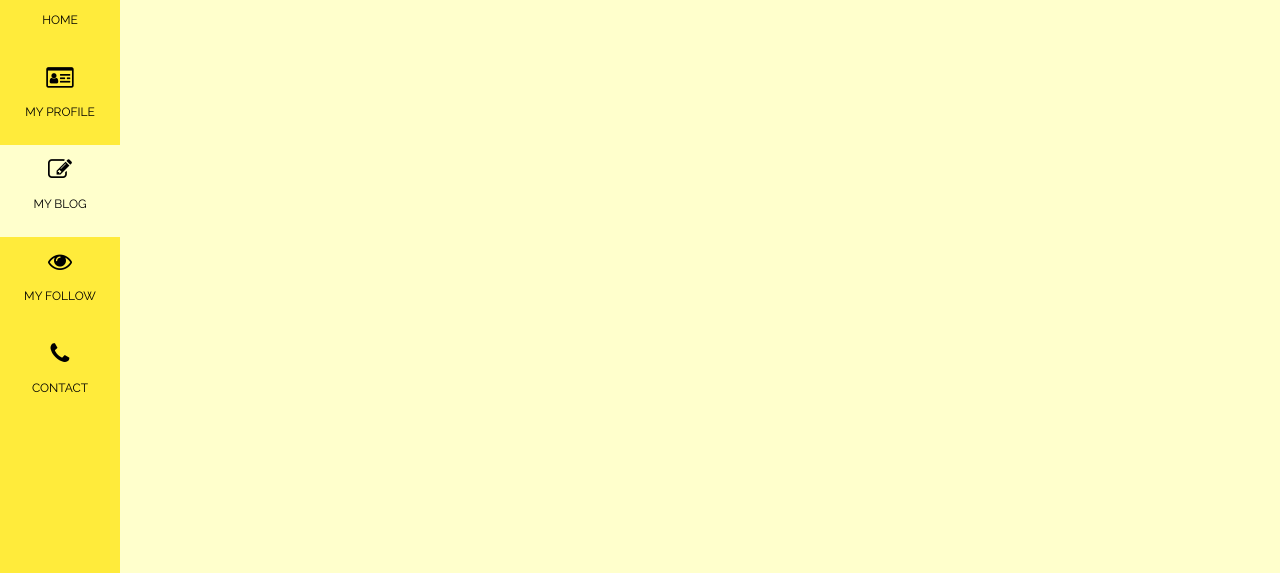
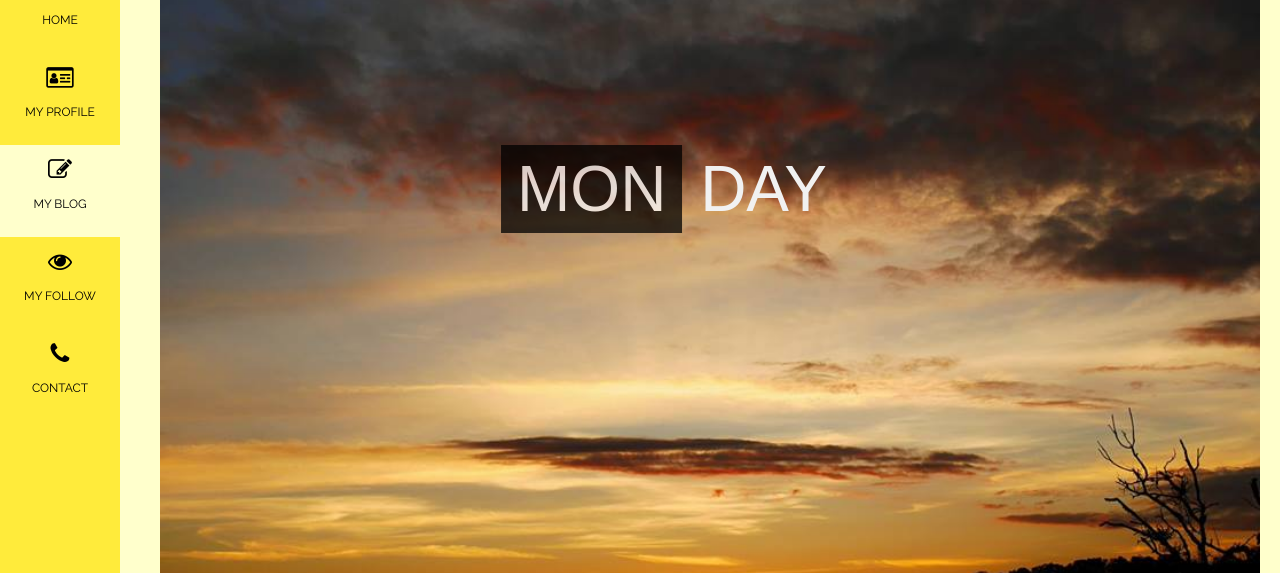
Before and after one commit to ChanatipAksorn/Monday., a plain HTML site: page blog.html in a window 1280 px wide. Shown: the part 227-800 px from the top of the page. Drawn offline with nearby package versions, Linux system fonts and the light colour scheme; a web font is replaced by a local one.

Commit message:
Update blog.html

```diff
--- a/blog.html
+++ b/blog.html
@@ -89,6 +89,15 @@ hr {
 <div class="w3-padding-large" id="main">
 
   <!-- Header/Home -->
+  <header class="w3-container w3-padding-32 w3-center" id="home">
+    <img class src="images/screen.jpg" alt="touchscreen" width="1100" heigh="200">
+  </header>
+    <div class="w3-display-middle w3-margin w3-center">
+      <h1 class="w3-xxlarge w3-text-white w3-jumbo">
+      <span class="w3-padding w3-margin-left w3-black w3-opacity-min">MON</span>
+    <span class="w3-hide-small w3-text-light-grey">DAY</span>
+  </h1>
+    </div>
 
     <!-- Footer -->
   <footer class="w3-content w3-padding-64 w3-text-grey w3-xlarge">
```
